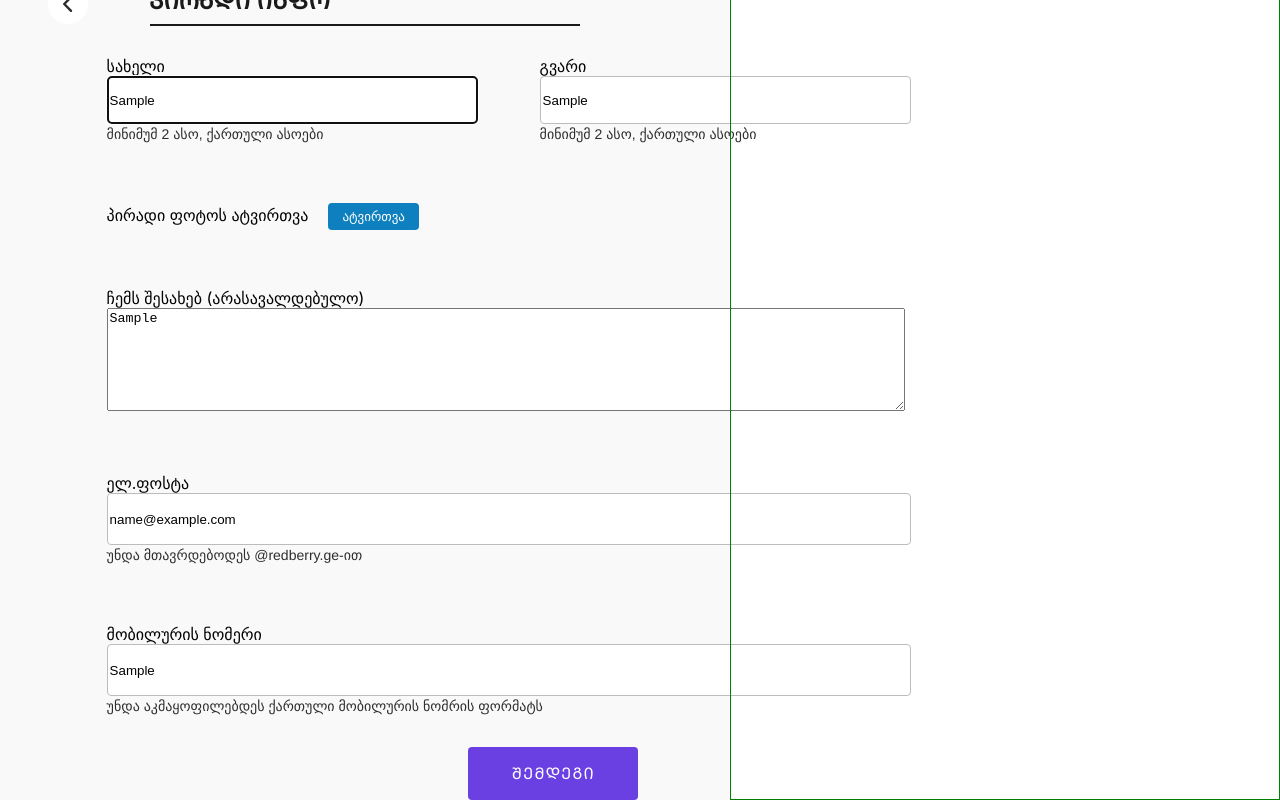
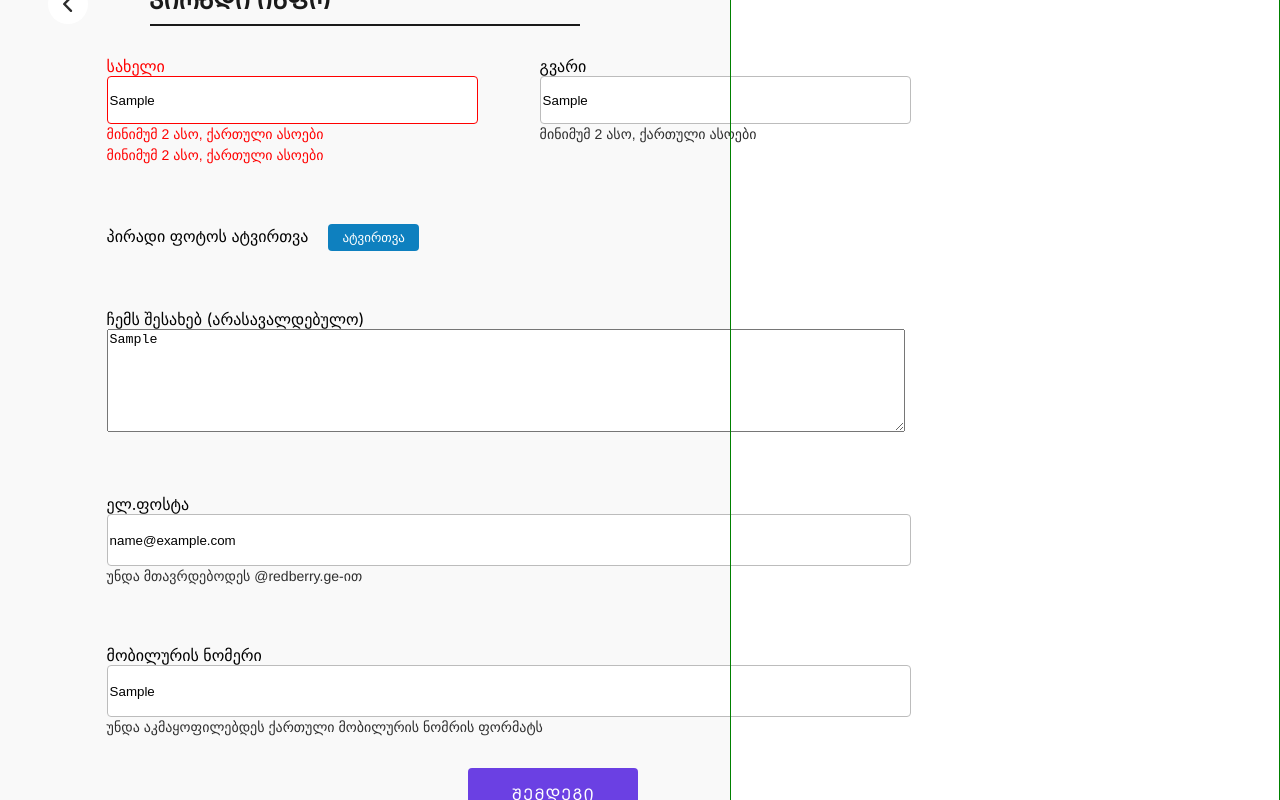
Before and after one commit to bladwing/-V-Generator, a React (Create React App) app: page /personal in a window 1280 px wide. Both pictures are taken after typing "Sample", "Sample", "Sample", "name@example.com", "Sample" into the empty fields and a click on the button "ᲨᲔᲛᲓᲔᲒᲘ". Shown: the part 74-874 px from the top of the page. Built offline with nearby package versions, Linux system fonts and the light colour scheme.

Commit message:
create first error indicator for name

```diff
--- a/src/components/personal/Personal.jsx
+++ b/src/components/personal/Personal.jsx
@@ -4,8 +4,6 @@ import { useForm } from "react-hook-form";
 import "./personal.scss";
 
 const Personal = () => {
-  const { register, handleSubmit, errors } = useForm();
-
   // const [name, setName] = useState("");
   // const [lastname, setLastname] = useState("");
   // const [profilePhoto, setProfilePhoto] = useState("");
@@ -15,9 +13,23 @@ const Personal = () => {
 
   // const [error, setError] = useState(false);
 
+  const {
+    register,
+    handleSubmit,
+    getValues,
+    formState: { errors },
+  } = useForm();
+
   const onSubmit = (data) => {
     console.log(data);
     localStorage.setItem("personalInformation", JSON.stringify([data]));
+  };
+
+  const errorBorder = {
+    border: "1px solid red",
+  };
+  const errorColor = {
+    color: "red",
   };
 
   return (
@@ -25,24 +37,45 @@ const Personal = () => {
       <form action="" onSubmit={handleSubmit(onSubmit)} className="form-inputs">
         <table cellPadding={28}>
           <tbody>
+
+
+
             <tr className="short-input-date-container">
               <td>
-                <label htmlFor="name">სახელი</label>
+                <label htmlFor="name" style={errors.name && errorColor}>
+                  სახელი
+                </label>
                 <br />
                 <input
+                  className={
+                    errors.name === undefined &&
+                    getValues("name") !== undefined &&
+                    getValues("name") !== ""
+                      ? "name-input valid short-input-label"
+                      : "name-input short-input-label"
+                  }
                   type="text"
-                  className="short-input-label"
                   placeholder="ანზორი"
                   id="name"
                   {...register("name", {
-                    required: true,
-                    minLength: { value: 2 },
+                    required: { value: true, message: "error" },
+                    minLength: { value: 2, message: "error" },
                     pattern: { value: /^[ა-ჰ]+$/ },
                   })}
+                  style={errors.name && errorBorder}
                 />
+                {errors.name && errors.name.type === "pattern" && (
+                   <div className="hint" style={errors.name && errorColor}>
+                   მინიმუმ 2 ასო, ქართული ასოები
+                 </div>
+                ) }
+                    <div className="hint" style={errors.name && errorColor}>
+                   მინიმუმ 2 ასო, ქართული ასოები
+                 </div>
+              </td>
 
-                <div className="hint">მინიმუმ 2 ასო, ქართული ასოები</div>
-              </td>
+
+
               <td>
                 <label htmlFor="lastname">გვარი</label>
                 <br />
--- a/src/components/templateStyle.scss
+++ b/src/components/templateStyle.scss
@@ -82,6 +82,7 @@
     background: #FFFFFF;
     border: 1px solid #BCBCBC;
     border-radius: 4px;
+    outline: none;
 }
 
 ::placeholder {
```
